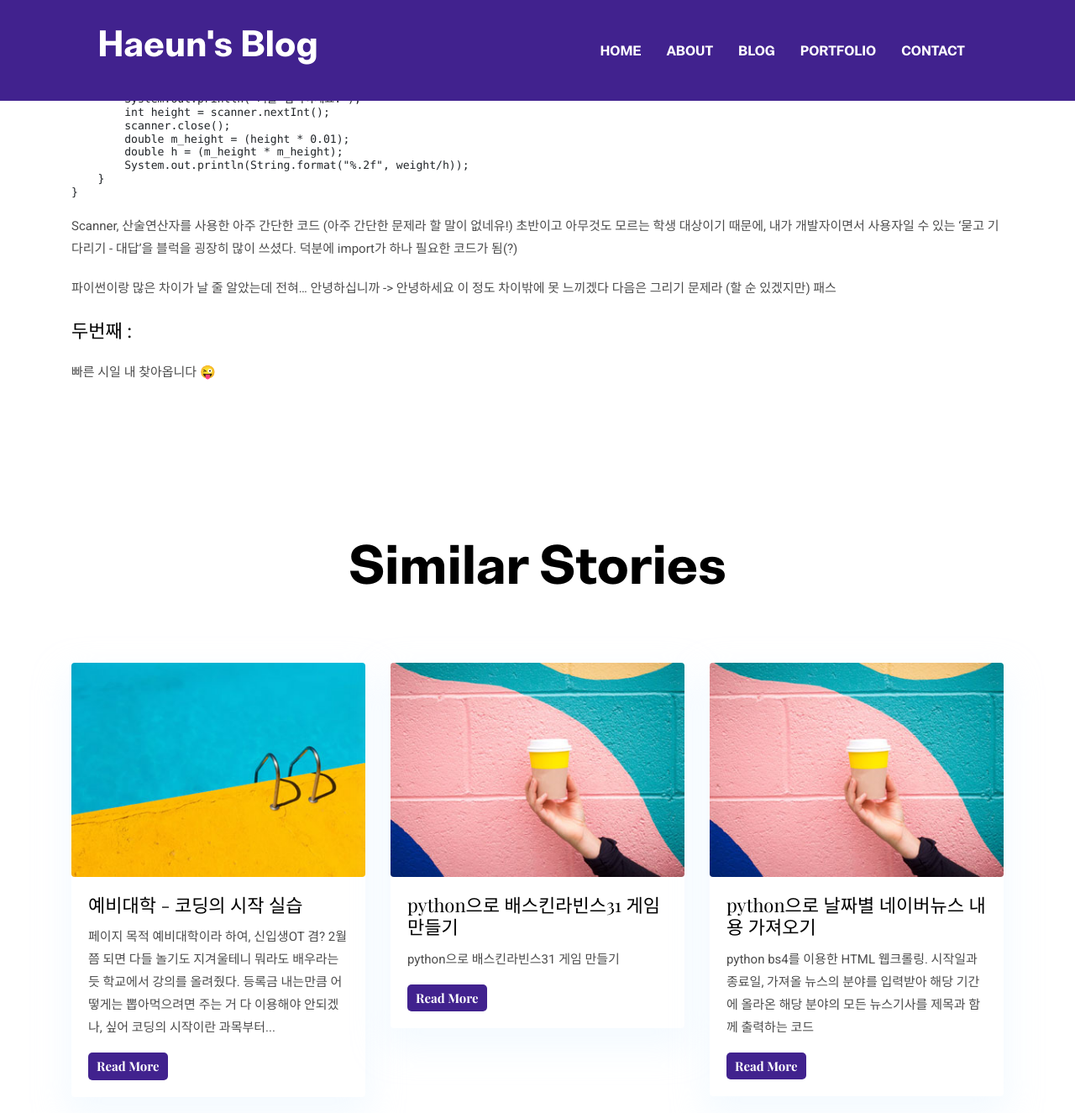
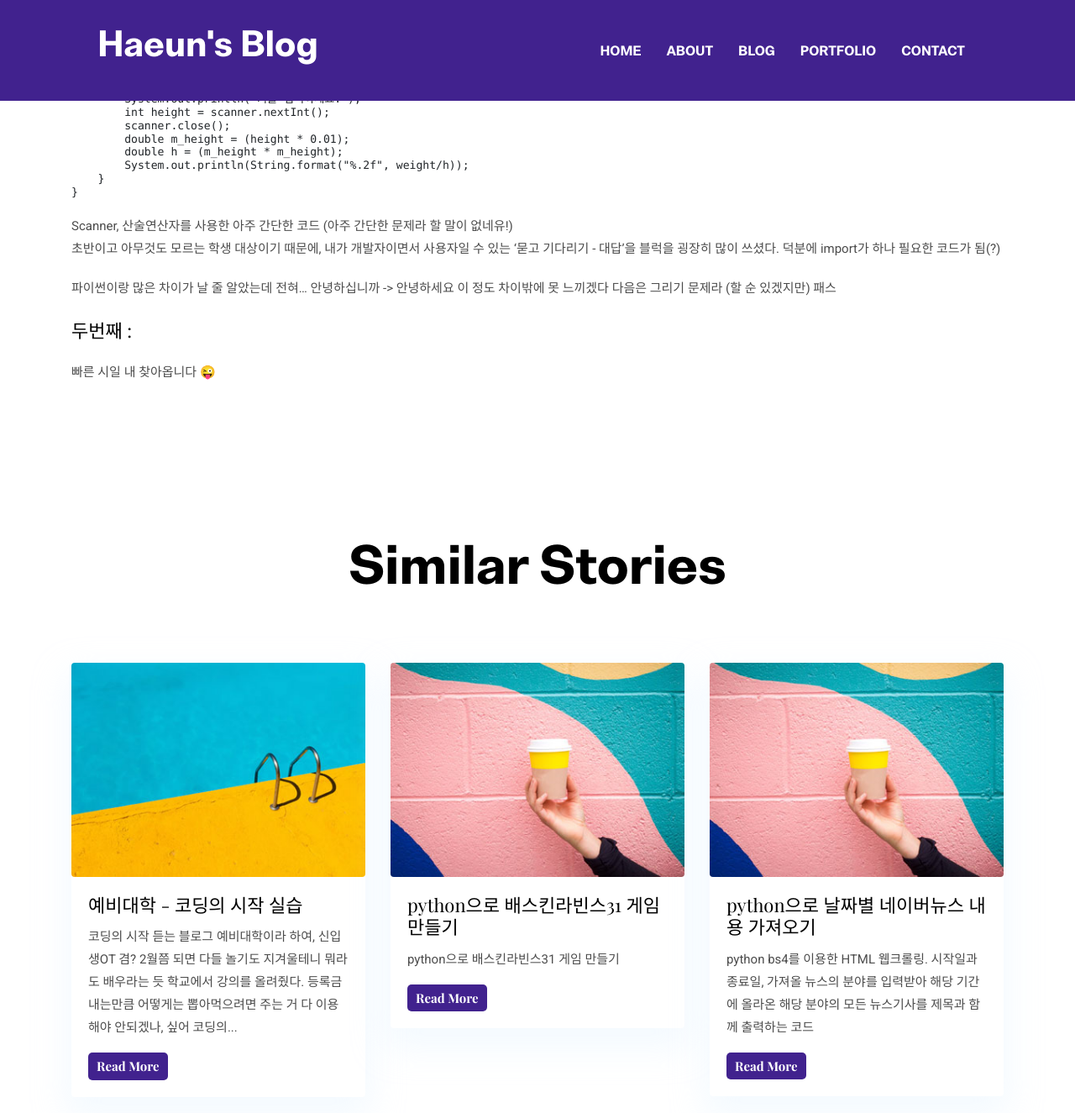
Before and after one commit to cheongsan16/cheongsan16.g, a Jekyll site: the page built from _posts/2021-02-04-precollege.md, in a window 1280 px wide and 1400 px high, scrolled down 1119 px. Shown: the top 1325 px of the window at 84% size. Built offline with Jekyll 4.4.1, drawn with Linux system fonts in a browser that asks for light colours.

Commit message:
Update 2021-02-04-precollege.md

````diff
--- a/_posts/2021-02-04-precollege.md
+++ b/_posts/2021-02-04-precollege.md
@@ -7,7 +7,7 @@ author: Haeun
 tags:   java
 ---
 
-**페이지 목적**
+**코딩의 시작 듣는 블로그**
 예비대학이라 하여, 신입생OT 겸? 2월쯤 되면 다들 놀기도 지겨울테니 뭐라도 배우라는 듯 학교에서 강의를 올려줬다.
 등록금 내는만큼 어떻게는 뽑아먹으려면 주는 거 다 이용해야 안되겠나, 싶어 코딩의 시작이란 과목부터 들어보았다.
 <br>그런데 교수님께서 너무 열정적으로 강의를 하셔서 무심히 보고만 있기가 힘들었다. 교수님께서 손수 실습 시범을 보이시며 설명하시는 걸 듣다보면 목소리에 즐거움이 뚝뚝 떨어져 나도 당장 코딩하고 싶어질 정도였다.<br>
@@ -34,7 +34,7 @@ public class frist {
 }
 ```
 Scanner, 산술연산자를 사용한 아주 간단한 코드
-(아주 간단한 문제라 할 말이 없네유!)
+(아주 간단한 문제라 할 말이 없네유!)<br>
 초반이고 아무것도 모르는 학생 대상이기 때문에, 내가 개발자이면서 사용자일 수 있는 '묻고 기다리기 - 대답'을 블럭을 굉장히 많이 쓰셨다.
 덕분에 import가 하나 필요한 코드가 됨(?)
 
````
